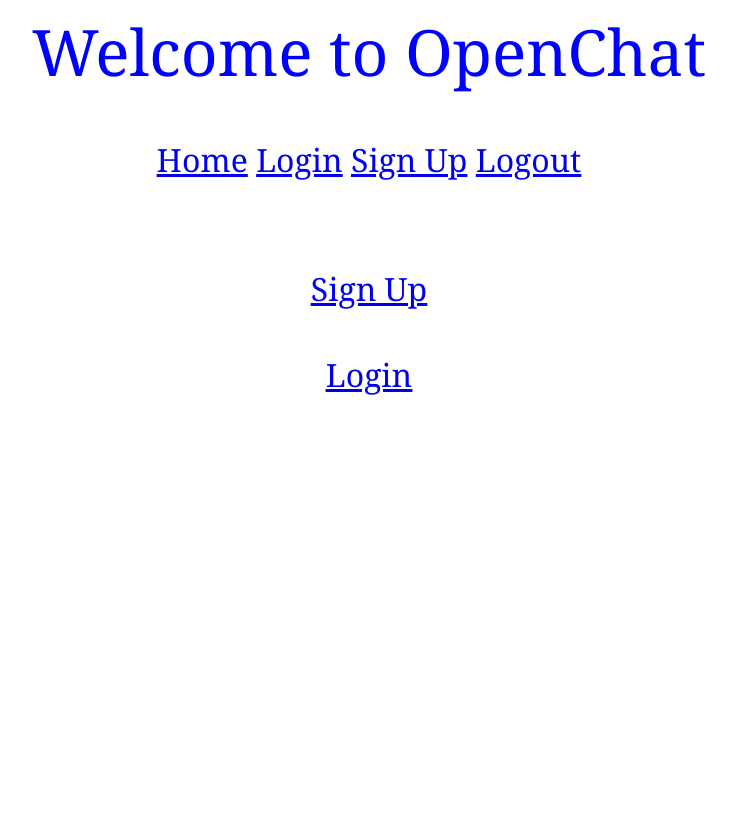
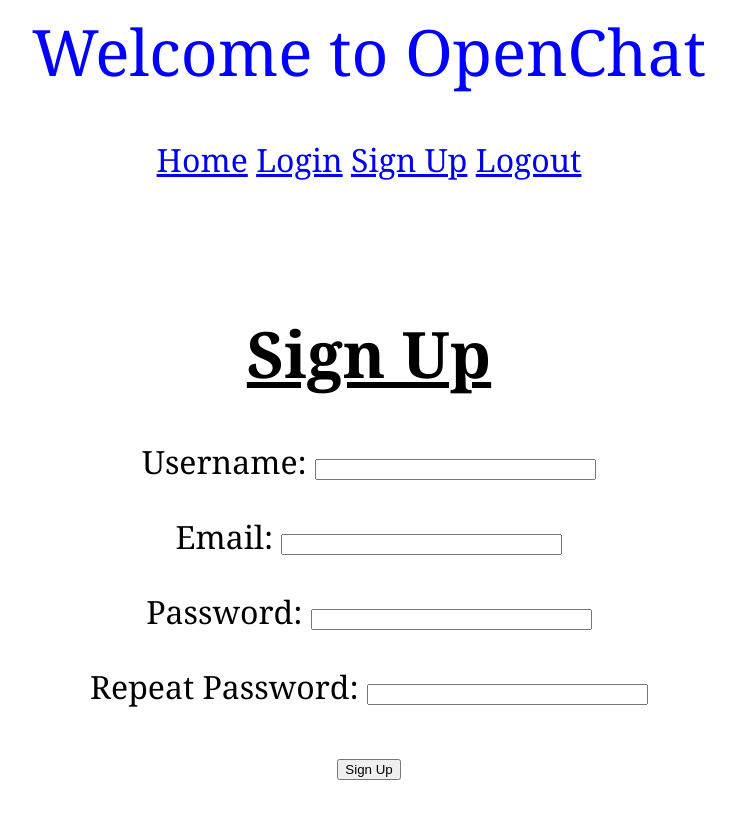
Before and after one commit to HashirZahir/Flask-Messenger, a Flask app: page /signup in a window 1280 px wide. Shown: the whole page, without its empty margins (271-1007 px from the left). Before the commit the page ends 395 px from the top, so only its background shows below. Run offline with Flask 2, Linux system fonts and the light colour scheme.

Commit message:
added sign up functionality

```diff
--- a/forms.py
+++ b/forms.py
@@ -1,9 +1,30 @@
 from flask_wtf import FlaskForm
 from wtforms import StringField, PasswordField, BooleanField, SubmitField
-from wtforms.validators import DataRequired
+from wtforms.validators import InputRequired, Email, EqualTo, Length, ValidationError
+from models import User
 
 class LoginForm(FlaskForm):
-    username = StringField('Username', validators=[DataRequired()])
-    password = PasswordField('Password', validators=[DataRequired()])
+    username = StringField('Username', validators=[InputRequired()])
+    password = PasswordField('Password', validators=[InputRequired()])
     remember_me = BooleanField('Remember Me')
     submit = SubmitField('Log In')
+
+
+class SignUpForm(FlaskForm):
+    username = StringField('Username', validators=[InputRequired(),Length(min=5,max=20)])
+    email = StringField('Email', validators=[InputRequired(), Email('Please enter valid email')])
+    password = PasswordField("Password", validators=[InputRequired(),Length(min=6,max=20)])
+    password_repeat = PasswordField("Repeat Password",
+        validators=[InputRequired(), EqualTo('password', message='Passwords must match')])
+    submit = SubmitField('Sign Up')
+
+    # custom validator following validate_<fieldname>
+    def validate_username(self,username):
+        user = User.query.filter_by(username=username.data).first()
+        if user is not None:
+            raise ValidationError('Please choose another username')
+
+    def validate_email(self,email):
+        user = User.query.filter_by(email=email.data).first()
+        if user is not None:
+            raise ValidationError('Account with this email already exists')
--- a/run.py
+++ b/run.py
@@ -1,8 +1,9 @@
-from flask import Flask, render_template, flash, redirect, request, abort
+from flask import Flask, render_template, url_for, flash, redirect, request, abort
 from config import Config
-import forms
+from forms import LoginForm, SignUpForm
 from flask_sqlalchemy import SQLAlchemy
 from flask_migrate import Migrate
+from werkzeug.urls import url_parse
 from models import db, User, login_manager
 from flask_login import current_user, login_user, logout_user, login_required
 
@@ -12,15 +13,34 @@ db.init_app(app)
 # migrate = Migrate(app, db)
 login_manager.init_app(app)
 
+#initialize database tables once
+def init():
+    with app.app_context():
+        db.create_all()
+
 @app.route('/index')
 @app.route('/')
 @login_required
 def index():
     return render_template('index.html')
 
-@app.route('/signup')
+@app.route('/signup', methods=['GET', 'POST'])
 def signup():
-    return render_template('signup.html')
+    # if a logged in user tries to go to /signup
+    # redirect the user to index
+    if current_user.is_authenticated:
+        return redirect(url_for('index'))
+    signup_form = SignUpForm()
+    if signup_form.validate_on_submit():
+        user = User(username=signup_form.username.data,
+            email=signup_form.email.data)
+        user.set_password(signup_form.password.data)
+        db.session.add(user)
+        db.session.commit()
+        flash("Congratulations! You are now a registered user.")
+        return redirect(url_for('login'))
+
+    return render_template('signup.html', title='Sign Up', signup_form=signup_form)
 
 @app.route('/login', methods=['GET', 'POST'])
 def login():
@@ -29,11 +49,11 @@ def login():
     if current_user.is_authenticated:
         return redirect(url_for('index'))
 
-    login_form = forms.LoginForm()
+    login_form = LoginForm()
     if login_form.validate_on_submit():
 
         user = User.query.filter_by(username=login_form.username.data).first()
-        if not user.check_password(login_form.password.data) or user is None:
+        if user is None or not user.check_password(login_form.password.data):
             flash("Incorrect Username or Password")
             return redirect(url_for('login'))
 
@@ -41,10 +61,10 @@ def login():
         flash('Logged in successfully.')
         next_page = request.args.get('next')
         # is_safe_url should check if the url is safe for redirects.
-        if not is_safe_url(next_page):
-            return abort(400, "Unsafe URL")
-        return redirect(url_for('/index'))
-    return render_template('login.html', login_form = login_form)
+        if not next_page or url_parse(next_page).netloc != '':
+            next_page = url_for('index')
+        return redirect(next_page)
+    return render_template('login.html', title='Login', login_form = login_form)
 
 @app.route('/logout')
 def logout():
@@ -53,4 +73,5 @@ def logout():
 
 
 if __name__ == '__main__':
+    #init()
     app.run()
--- a/templates/signup.html
+++ b/templates/signup.html
@@ -2,8 +2,43 @@
 
 {% block content %}
 
-<a href="/signup"><u>Sign Up</u></a>
-<br><br>
-<a href="/login"><u>Login</u></a>
+<h1><u>Sign Up</u></h1>
+    <form action="" method="post" novalidate>
+        {{ signup_form.hidden_tag() }}
+        <p>
+            {{ signup_form.username.label }}:
+            {{ signup_form.username(size=32) }} <br>
+
+            {% for error in signup_form.username.errors %}
+                <span style="color:red;">[{{error}}]</span>
+            {% endfor %}
+        </p>
+        <p>
+            {{ signup_form.email.label }}:
+            {{ signup_form.email(size=32) }} <br>
+
+            {% for error in signup_form.email.errors %}
+                <span style="color:red;">[{{error}}]</span>
+            {% endfor %}
+        </p>
+        <p>
+            {{ signup_form.password.label }}:
+            {{ signup_form.password(size=32) }} <br>
+
+            {% for error in signup_form.password.errors %}
+                <span style="color:red;">[{{error}}]</span>
+            {% endfor %}
+        </p>
+        <p>
+            {{ signup_form.password_repeat.label }}:
+            {{ signup_form.password_repeat(size=32) }} <br>
+
+            {% for error in signup_form.password_repeat.errors %}
+                <span style="color:red;">[{{error}}]</span>
+            {% endfor %}
+        </p>
+
+        <p>{{ signup_form.submit() }}</p>
+    </form>
 
 {% endblock %}
```
Also changed, not shown: app.db (added).
